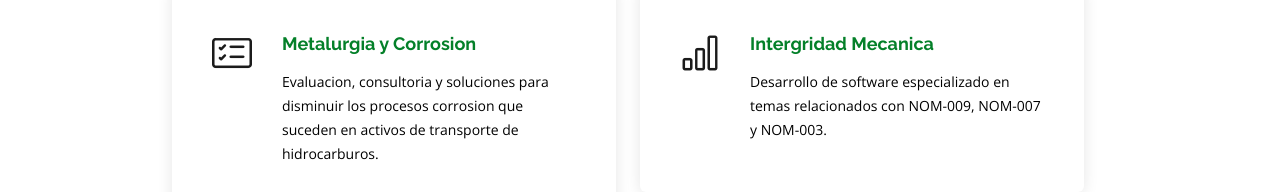
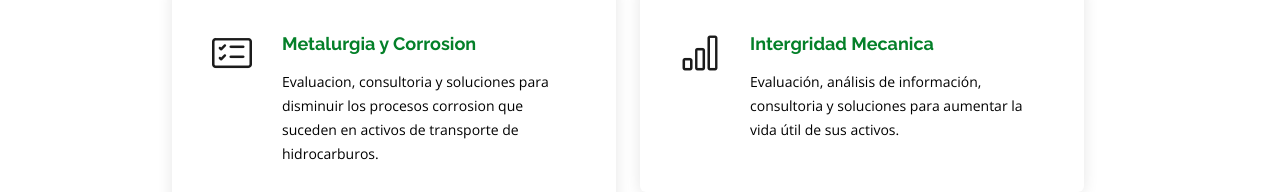
Before and after one commit to tri4ngulum/page, a plain HTML site: page services.html in a window 1280 px wide. Shown: the part 357-549 px from the top of the page. Drawn offline with nearby package versions, Linux system fonts and the light colour scheme.

Commit message:
Ajuste de texto

```diff
--- a/services.html
+++ b/services.html
@@ -127,7 +127,7 @@ setTimeout(function() {
       <div class="icon-box" title="Da clic aquí para más información">
         <i class="bi bi-bar-chart"></i>
         <h4 class="verde">Intergridad Mecanica</h4>
-        <p>Desarrollo de software especializado en temas relacionados con NOM-009, NOM-007 y NOM-003.</p>
+        <p>Evaluación, análisis de información, consultoria y soluciones para aumentar la vida útil de sus activos.</p>
       </div>
     </a>
   </div>
```
Also changed, not shown: mecanica.html (+1 -1 lines).
